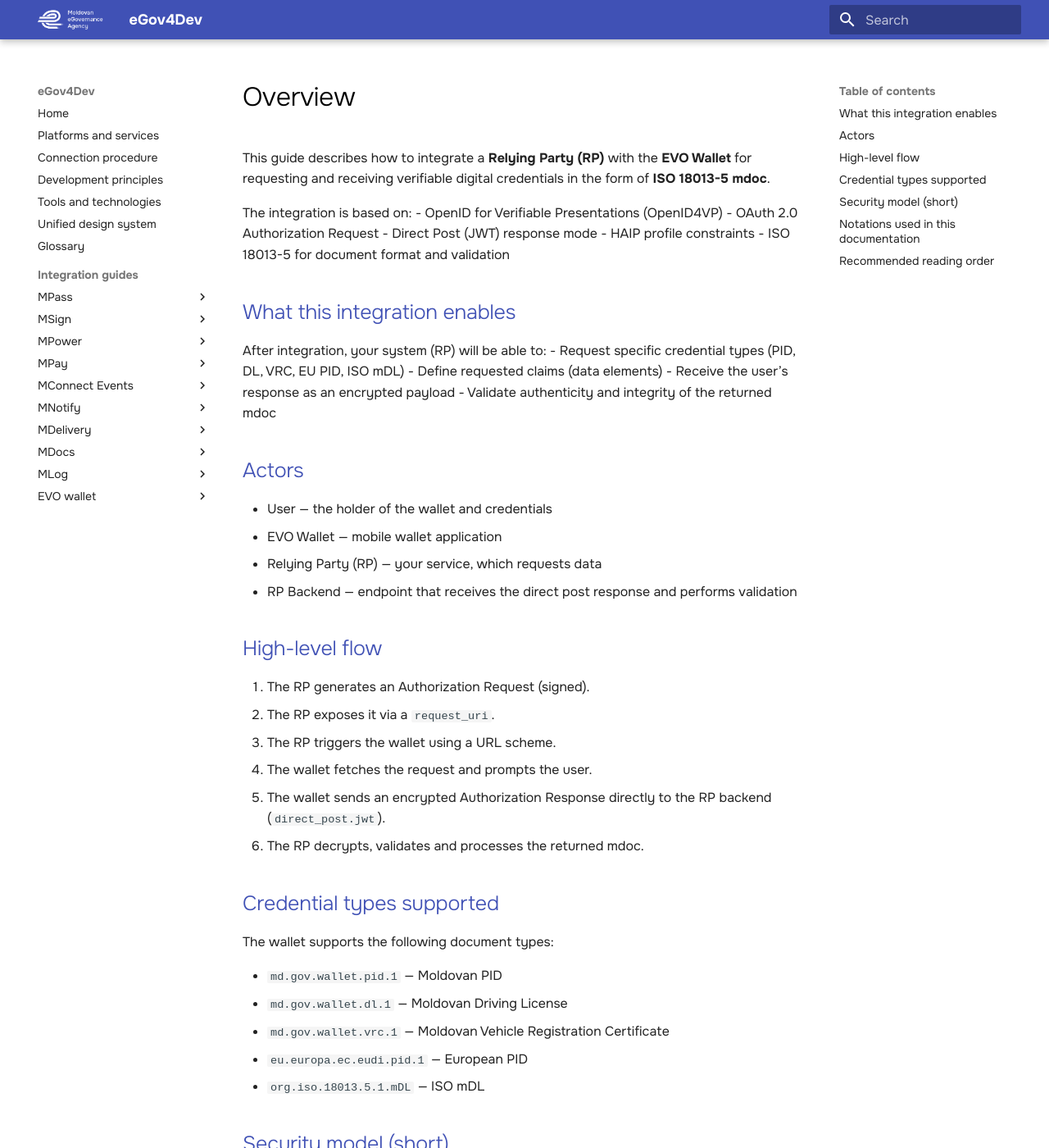
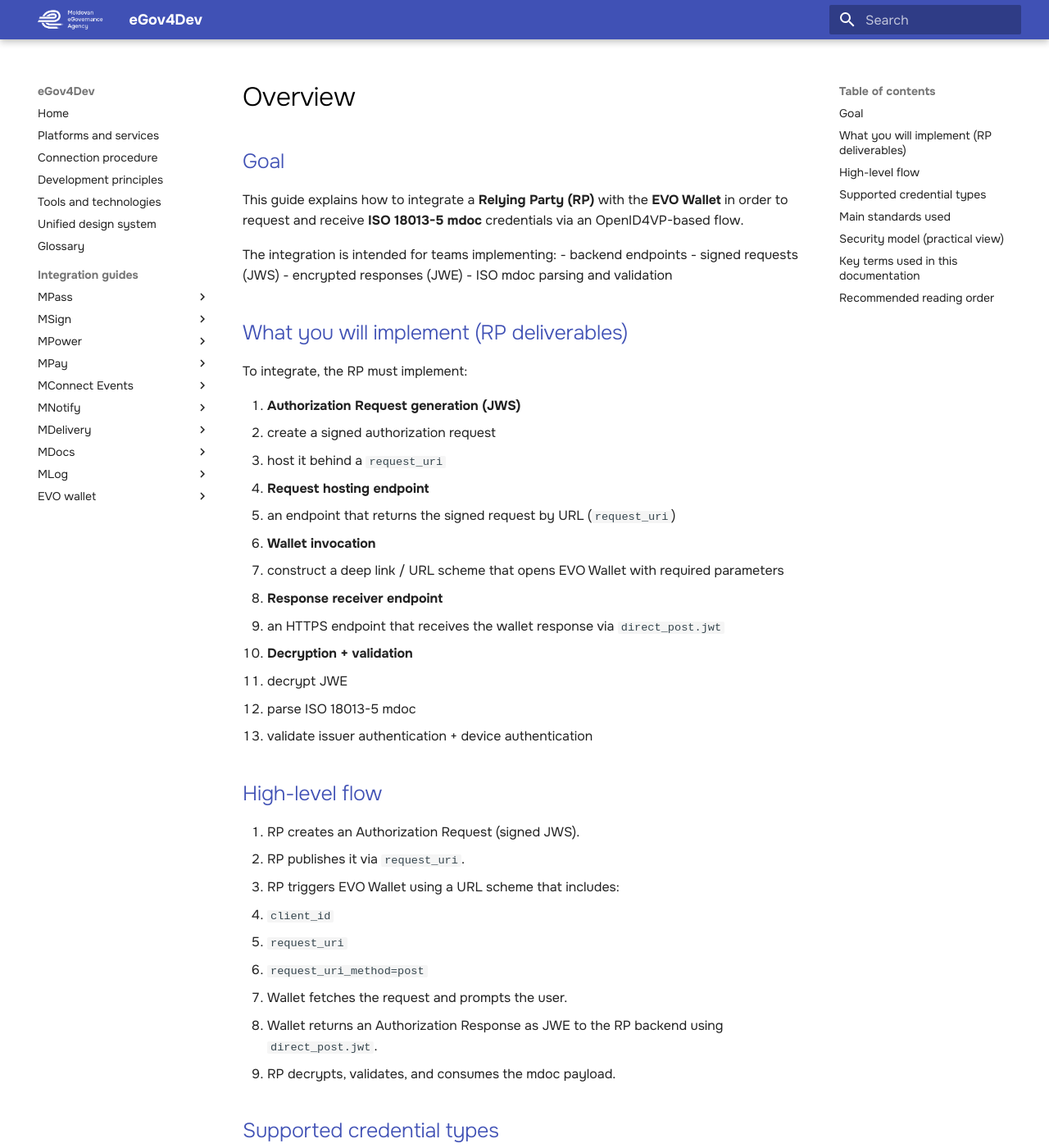
Before and after one commit to egov-moldova/egov4dev, an MkDocs documentation site: the page built from docs/guides/EVO wallet/index.md, in a window 1280 px wide and 1400 px high. Shown: the whole window at 82% size. Built offline with MkDocs 1.6.1 and Material for MkDocs 9.7.7, drawn with Linux system fonts in a browser that asks for light colours; some of the changed text lies outside the part shown.

Commit message:
Update index.md

```diff
--- a/docs/guides/EVO wallet/index.md
+++ b/docs/guides/EVO wallet/index.md
@@ -1,39 +1,50 @@
-This guide describes how to integrate a **Relying Party (RP)** with the **EVO Wallet** for requesting and receiving verifiable digital credentials in the form of **ISO 18013-5 mdoc**.
+## Goal
 
-The integration is based on:
-- OpenID for Verifiable Presentations (OpenID4VP)
-- OAuth 2.0 Authorization Request
-- Direct Post (JWT) response mode
-- HAIP profile constraints
-- ISO 18013-5 for document format and validation
+This guide explains how to integrate a **Relying Party (RP)** with the **EVO Wallet** in order to request and receive **ISO 18013-5 mdoc** credentials via an OpenID4VP-based flow.
 
-## What this integration enables
+The integration is intended for teams implementing:
+- backend endpoints
+- signed requests (JWS)
+- encrypted responses (JWE)
+- ISO mdoc parsing and validation
 
-After integration, your system (RP) will be able to:
-- Request specific credential types (PID, DL, VRC, EU PID, ISO mDL)
-- Define requested claims (data elements)
-- Receive the user’s response as an encrypted payload
-- Validate authenticity and integrity of the returned mdoc
+## What you will implement (RP deliverables)
 
-## Actors
+To integrate, the RP must implement:
 
-- User — the holder of the wallet and credentials
-- EVO Wallet — mobile wallet application
-- Relying Party (RP) — your service, which requests data
-- RP Backend — endpoint that receives the direct post response and performs validation
+1. **Authorization Request generation (JWS)**
+   - create a signed authorization request
+   - host it behind a `request_uri`
+
+2. **Request hosting endpoint**
+   - an endpoint that returns the signed request by URL (`request_uri`)
+
+3. **Wallet invocation**
+   - construct a deep link / URL scheme that opens EVO Wallet with required parameters
+
+4. **Response receiver endpoint**
+   - an HTTPS endpoint that receives the wallet response via `direct_post.jwt`
+
+5. **Decryption + validation**
+   - decrypt JWE
+   - parse ISO 18013-5 mdoc
+   - validate issuer authentication + device authentication
 
 ## High-level flow
 
-1. The RP generates an Authorization Request (signed).
-2. The RP exposes it via a `request_uri`.
-3. The RP triggers the wallet using a URL scheme.
-4. The wallet fetches the request and prompts the user.
-5. The wallet sends an encrypted Authorization Response directly to the RP backend (`direct_post.jwt`).
-6. The RP decrypts, validates and processes the returned mdoc.
+1. RP creates an Authorization Request (signed JWS).
+2. RP publishes it via `request_uri`.
+3. RP triggers EVO Wallet using a URL scheme that includes:
+   - `client_id`
+   - `request_uri`
+   - `request_uri_method=post`
+4. Wallet fetches the request and prompts the user.
+5. Wallet returns an Authorization Response as JWE to the RP backend using `direct_post.jwt`.
+6. RP decrypts, validates, and consumes the mdoc payload.
 
-## Credential types supported
+## Supported credential types
 
-The wallet supports the following document types:
+The wallet supports requesting the following document types:
 
 - `md.gov.wallet.pid.1` — Moldovan PID
 - `md.gov.wallet.dl.1` — Moldovan Driving License
@@ -41,27 +52,41 @@
 - `eu.europa.ec.eudi.pid.1` — European PID
 - `org.iso.18013.5.1.mDL` — ISO mDL
 
-## Security model (short)
+## Main standards used
 
-- The request is signed by the RP.
-- The response is encrypted and sent directly to the RP backend.
+This integration is based on:
+
+- OpenID for Verifiable Presentations (OpenID4VP)
+- OAuth 2.0 / OIDC Authorization Request
+- Response mode: `direct_post.jwt`
+- HAIP profile constraints
+- ISO/IEC 18013-5 (mdoc format)
+- CBOR and CDDL for data structures
+
+## Security model (practical view)
+
+- The RP request is **signed** (JWS) so the wallet can verify the RP identity.
+- The wallet response is **encrypted** (JWE) and sent directly to the RP backend.
 - The response contains:
-  - an mdoc payload (CBOR structure)
-  - device binding and issuer authenticity proofs
-- The RP must validate:
-  - issuer signature and certificate chain
-  - device authentication
-  - integrity of the returned structure
+  - ISO 18013-5 mdoc (CBOR)
+  - issuer authenticity proofs (MSO)
+  - device binding proofs (DeviceAuth)
 
-## Notations used in this documentation
+The RP must treat the response as valid only after:
+- JWE decryption succeeds
+- issuer signature + certificate chain checks succeed
+- device authentication checks succeed
+- the response structure is consistent with ISO 18013-5
+
+## Key terms used in this documentation
 
 - RP — Relying Party
-- WALLET — EVO Wallet application
+- Wallet — EVO Wallet application
 - OIDC — OpenID Connect
-- VP — Verifiable Presentation
+- OpenID4VP — OpenID for Verifiable Presentations
 - mdoc — ISO 18013-5 mobile document
-- JWS — JSON Web Signature
-- JWE — JSON Web Encryption
+- JWS — JSON Web Signature (signed request)
+- JWE — JSON Web Encryption (encrypted response)
 - CBOR — Concise Binary Object Representation
 - CDDL — CBOR Data Definition Language
 
@@ -69,7 +94,7 @@
 
 1. Standards & Profile
 2. Integration Process
-3. Protocol
+3. Protocol (device engagement, request, response, errors)
 4. Document Types
 5. Format (mdoc / CBOR / CDDL)
 6. Response Validation
```
